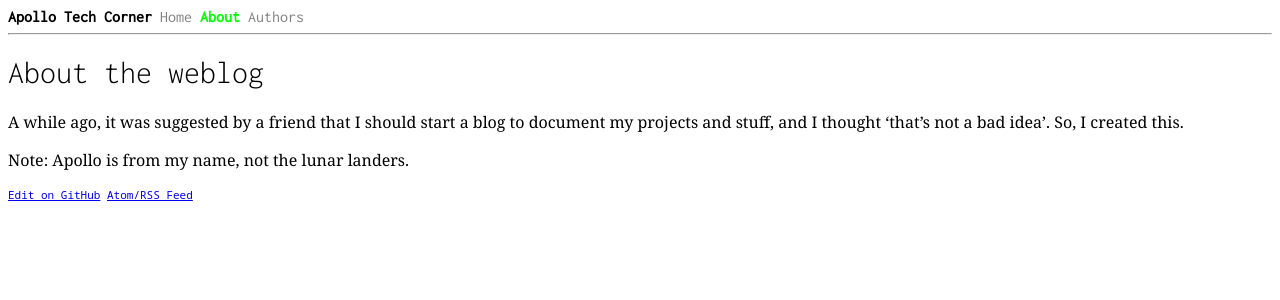
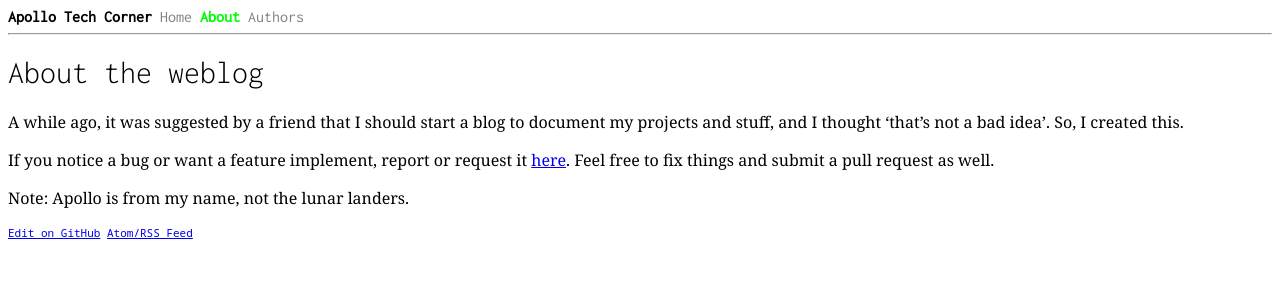
Before and after one commit to CoffeeCoder1/Apollo-Tech-Corner, a Jekyll site: the page built from about.md, in a window 1280 px wide. Shown: the top 300 px of the page. Built offline with Jekyll 4.4.1, drawn with Linux system fonts in a browser that asks for light colours.

Commit message:
Add a note about submitting issues and pull requests to about page

```diff
--- a/about.md
+++ b/about.md
@@ -6,4 +6,6 @@ description: About my weblog.
 
 A while ago, it was suggested by a friend that I should start a blog to document my projects and stuff, and I thought 'that's not a bad idea'. So, I created this.
 
+If you notice a bug or want a feature implement, report or request it [here](https://github.com/CoffeeCoder1/Apollo-Tech-Corner/issues). Feel free to fix things and submit a pull request as well.
+
 Note: Apollo is from my name, not the lunar landers.
```
